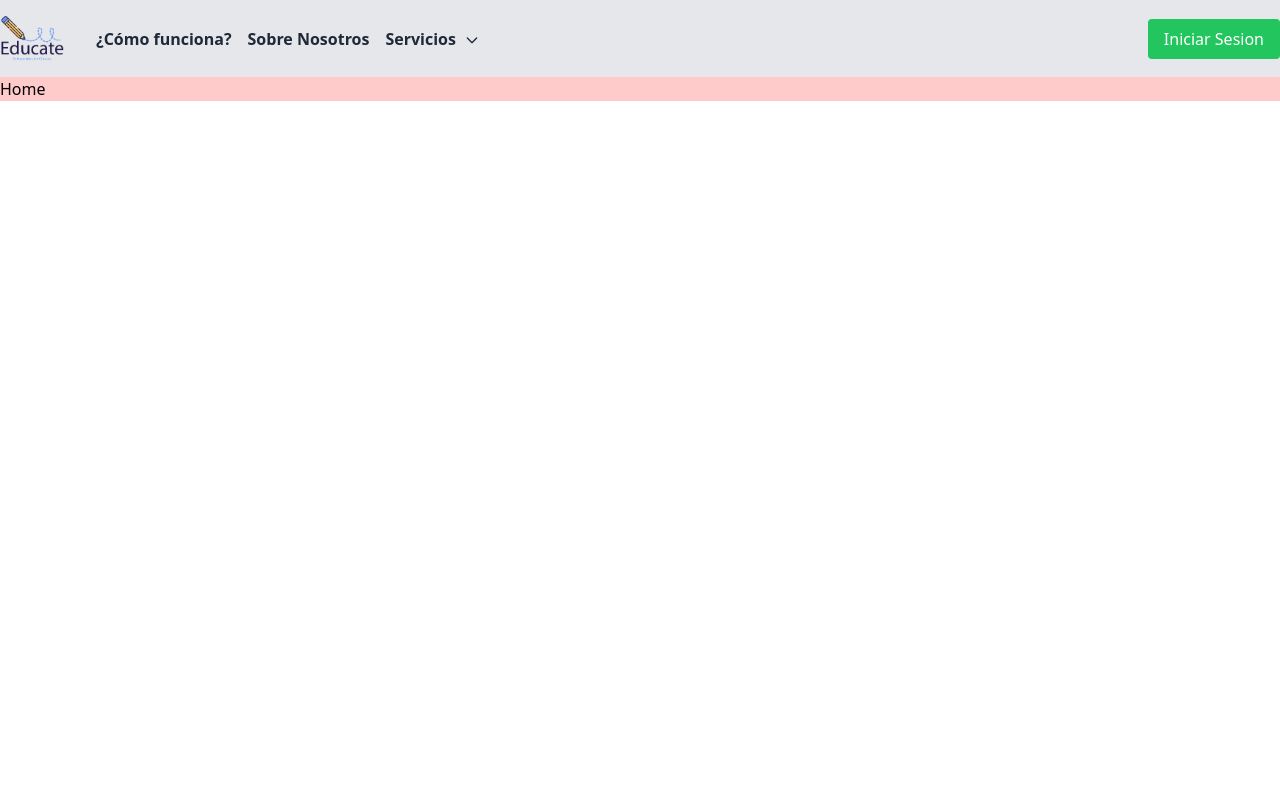
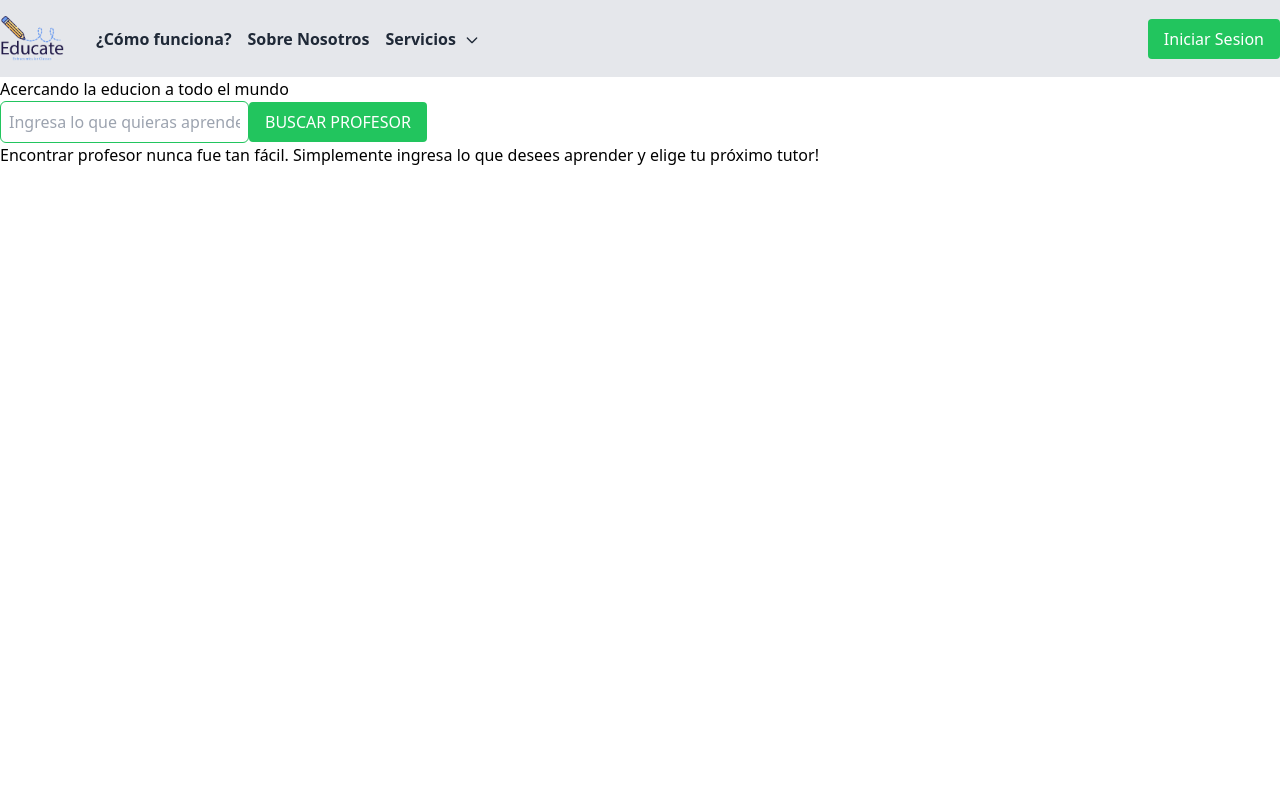
Before and after one commit to lucashmunoz/tpo-apis-g02-front, a React (Create React App) app: page / in a window 1280 px wide. Shown: the top 800 px of the page. Built offline with nearby package versions, Linux system fonts and the light colour scheme.

Commit message:
icesarani agregado componente QuickSearch

```diff
--- a/src/components/atoms/Input/Input.jsx
+++ b/src/components/atoms/Input/Input.jsx
@@ -1,5 +1,18 @@
-const Input = () => {
-  return <input />;
+const Input = ({ children, inputType }) => {
+  let typei = "";
+  let classn = "";
+
+  switch (inputType) {
+    case "quickSearch":
+      typei = "text";
+      classn =
+        "border border-green-500 rounded-md p-2 focus:outline-none focus:border-green-600";
+      break;
+    default:
+      break;
+  }
+
+  return <input type={typei} className={classn} placeholder={children} />;
 };
 
 export default Input;
--- /dev/null
+++ b/src/components/molecules/QuickSearch/QuickSearch.jsx
@@ -0,0 +1,28 @@
+import React from "react";
+import Input from "components/atoms/Input";
+import Button from "components/atoms/Button";
+
+const QuickSearch = () => {
+  return (
+    <div>
+      <div>
+        <h2>Acercando la educion a todo el mundo</h2>
+        <div>
+          <Input inputType={"quickSearch"}>
+            Ingresa lo que quieras aprender
+          </Input>
+          <Button buttonType={"primary"}>BUSCAR PROFESOR</Button>
+        </div>
+        <a>
+          Encontrar profesor nunca fue tan fácil. Simplemente ingresa lo que
+          desees aprender y elige tu próximo tutor!
+        </a>
+      </div>
+      <div>
+        <img></img>
+      </div>
+    </div>
+  );
+};
+
+export default QuickSearch;
--- /dev/null
+++ b/src/components/molecules/QuickSearch/index.js
@@ -0,0 +1,3 @@
+import QuickSearch from "./QuickSearch";
+
+export default QuickSearch;
--- a/src/pages/Home/Home.jsx
+++ b/src/pages/Home/Home.jsx
@@ -1,5 +1,11 @@
+import QuickSearch from "components/molecules/QuickSearch";
+
 const Home = () => {
-  return <div className="min-h-500 w-full bg-red-200">Home</div>;
+  return (
+    <div>
+      <QuickSearch></QuickSearch>
+    </div>
+  );
 };
 
 export default Home;
--- a/tailwind.config.js
+++ b/tailwind.config.js
@@ -1,5 +1,6 @@
 /** @type {import('tailwindcss').Config} */
 module.exports = {
+  extend: { fontFamily: { custom: ["MiFuentePersonalizada", "sans"] } },
   content: ["./src/**/*.{js,jsx,ts,tsx}"],
   theme: {
     extend: {}
```
